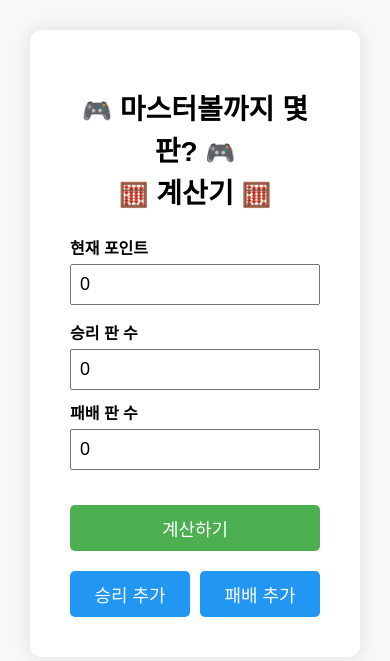
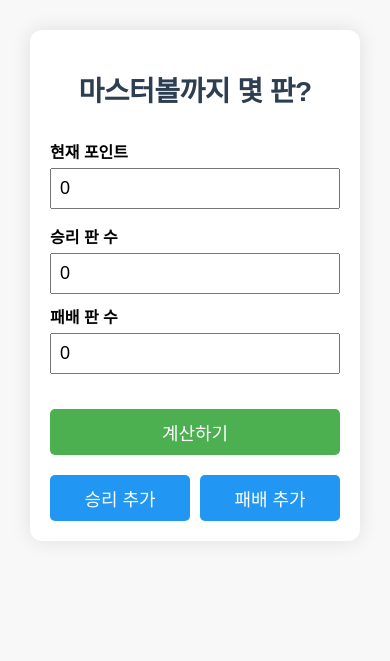
Before and after one commit to Happy-Bees/masterball_calc, a Flask app: page / in a window 390 px wide. Shown: the top 661 px of the page. Run offline with Flask 3, Linux system fonts and the light colour scheme.

Commit message:
제목 이모지 제거, 디자인 세련화, 반응형 유지

```diff
--- a/templates/index.html
+++ b/templates/index.html
@@ -3,7 +3,7 @@
 <head>
   <meta charset="UTF-8">
   <meta name="viewport" content="width=device-width, initial-scale=1.0">
-  <title>마스터볼까지 몇판? 계산기</title>
+  <title>마스터볼까지 몇판?</title>
   <style>
     body {
       font-family: sans-serif;
@@ -24,10 +24,12 @@
       box-shadow: 0 0 20px rgba(0, 0, 0, 0.1);
     }
 
-    h1 {
+    .main-title {
       font-size: 28px;
-      line-height: 1.5;
-      margin-bottom: 20px;
+      font-weight: 900;
+      letter-spacing: -0.5px;
+      margin-bottom: 30px;
+      color: #2c3e50;
     }
 
     .result-box {
@@ -110,18 +112,20 @@
         font-size: 18px;
       }
 
-      .submit-button, .button-pair button {
+      .submit-button,
+      .button-pair button {
         font-size: 18px;
+      }
+
+      .container {
+        padding: 20px;
       }
     }
   </style>
 </head>
 <body>
   <div class="container">
-    <h1>
-      <span style="font-size: 24px;">🎮</span> 마스터볼까지 몇판? <span style="font-size: 24px;">🎮</span><br>
-      <span style="font-size: 24px;">🧮</span> 계산기 <span style="font-size: 24px;">🧮</span>
-    </h1>
+    <h1 class="main-title">마스터볼까지 몇 판?</h1>
 
     {% if result is not none %}
       <div class="result-box">
```
